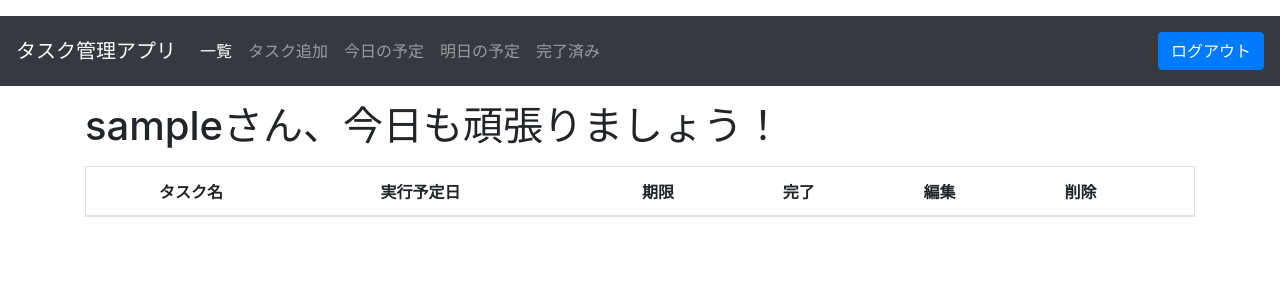
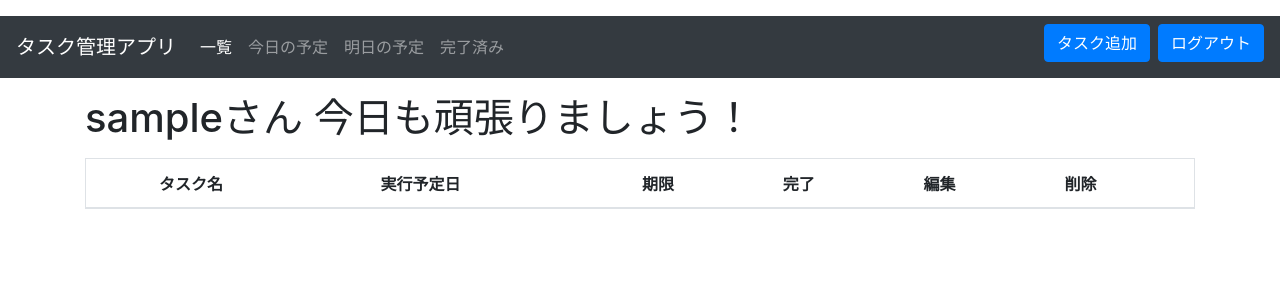
Before and after one commit to ShuheiKuriki/task_manager, a Django app: page /1 in a window 1280 px wide. Shown: the top 300 px of the page. Run offline with Django 3.2, Linux system fonts and the light colour scheme; the visitor is signed in with stand-in values (Sample User, id 1); data that the repository does not hold is empty; some libraries are stand-ins or nearby versions.

Commit message:
タスクを追加ボタンを作る

```diff
--- a/templates/done.html
+++ b/templates/done.html
@@ -1,6 +1,6 @@
 {% extends "user_base.html" %}
 {% block title %}一覧ページ{% endblock %}
-{% block active5 %}active{% endblock %}
+{% block active4 %}active{% endblock %}
 {% block content %}
   <h1>{{ message }}</h1>
 {% endblock %}
--- a/templates/list.html
+++ b/templates/list.html
@@ -2,7 +2,7 @@
 {% block title %}一覧ページ{% endblock %}
 {% block active1 %}active{% endblock %}
 {% block content %}
-<h1>{{user.username}}さん、今日も頑張りましょう！</h1>
+<h1>{{user.username}}さん 今日も頑張りましょう！</h1>
 {% endblock %}
 {% block content2 %}
     {% if user.is_authenticated %}
--- a/templates/today.html
+++ b/templates/today.html
@@ -1,6 +1,6 @@
 {% extends "user_base.html" %}
 {% block title %}今日のタスクページ{% endblock %}
-{% block active3 %}active{% endblock %}
+{% block active2 %}active{% endblock %}
 {% block content %}
     <h1>{{message}}</h1>
 {% endblock %}
--- a/templates/tomorrow.html
+++ b/templates/tomorrow.html
@@ -1,6 +1,6 @@
 {% extends "user_base.html" %}
 {% block title %}明日の予定ページ{% endblock %}
-{% block active4 %}active{% endblock %}
+{% block active3 %}active{% endblock %}
 {% block content %}
     <h1>{{message}}</h1>
 {% endblock %}
--- a/templates/user_base.html
+++ b/templates/user_base.html
@@ -26,22 +26,24 @@
                     <a class="nav-link" href="{% url 'list' user.pk%}">一覧</a>
                 </li>
                 <li class="nav-item {% block active2 %}{% endblock %}">
-                    <a class="nav-link" href="{% url 'form' user.pk%}">タスク追加</a>
+                    <a class="nav-link" href="{% url 'today' user.pk %}">今日の予定</a>
                 </li>
                 <li class="nav-item {% block active3 %}{% endblock %}">
-                    <a class="nav-link" href="{% url 'today' user.pk %}">今日の予定</a>
+                    <a class="nav-link" href="{% url 'tomorrow' user.pk %}">明日の予定</a>
                 </li>
                 <li class="nav-item {% block active4 %}{% endblock %}">
-                    <a class="nav-link" href="{% url 'tomorrow' user.pk %}">明日の予定</a>
-                </li>
-                <li class="nav-item {% block active5 %}{% endblock %}">
                     <a class="nav-link" href="{% url 'done_view' user.pk %}">完了済み</a>
                 </li>
             </ul>
             {% if user.is_authenticated %}
-            <span class="navbar-text">
-                <a href="/logout" class="btn btn-primary">ログアウト</a>
-            </span>
+            <ul class="navbar-nav">
+              <li class="nav-item mr-2 mb-2">
+                  <a href="/post" class="btn btn-primary">タスク追加</a>
+              </li>
+              <li class="nav-item">
+                  <a href="/logout" class="btn btn-primary">ログアウト</a>
+              </li>
+            </ul>
             {%else%}
             <span class="navbar-text">
                 <a href="/accounts/logint" class="btn btn-primary">ログイン</a>
@@ -58,6 +60,14 @@
         {% block content2 %}
         {% endblock %}
       </div>
+      <div class="container mt-3 mb-3">
+        {% block content3 %}
+        {% endblock %}
+      </div>
+      <div class="container mt-3 mb-3">
+        {% block content4 %}
+        {% endblock %}
+      </div>
     <!-- </div> -->
     <script src="https://code.jquery.com/jquery-3.3.1.slim.min.js"
             integrity="sha384-q8i/X+965DzO0rT7abK41JStQIAqVgRVzpbzo5smXKp4YfRvH+8abtTE1Pi6jizo"
```
